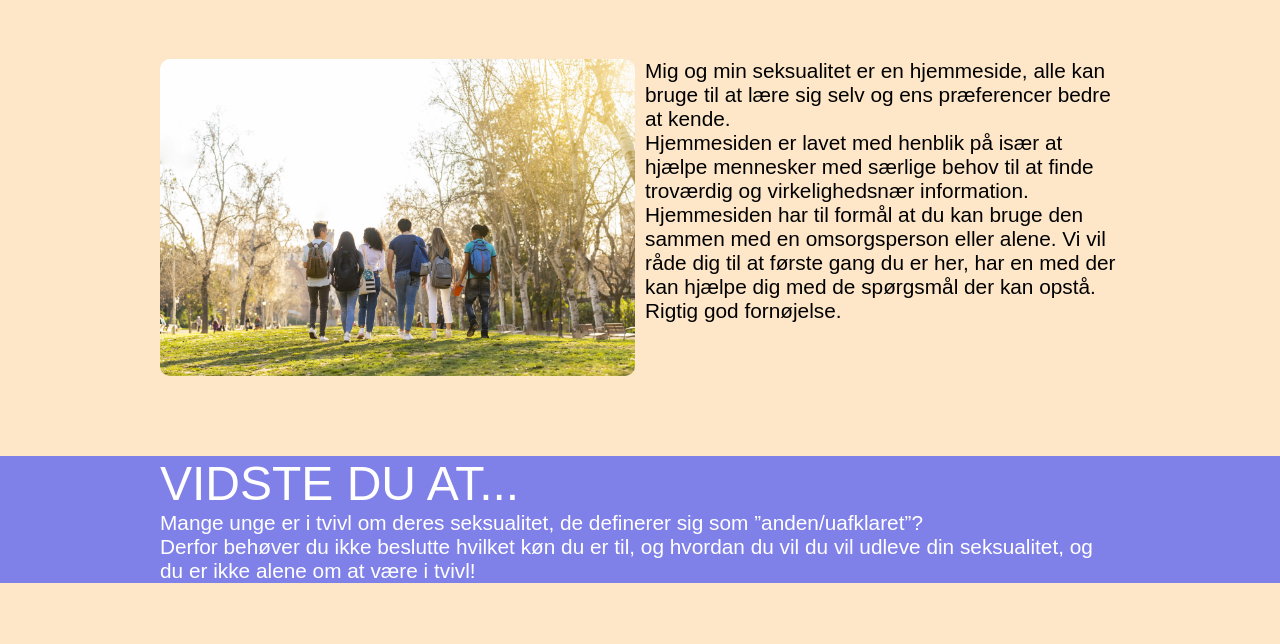
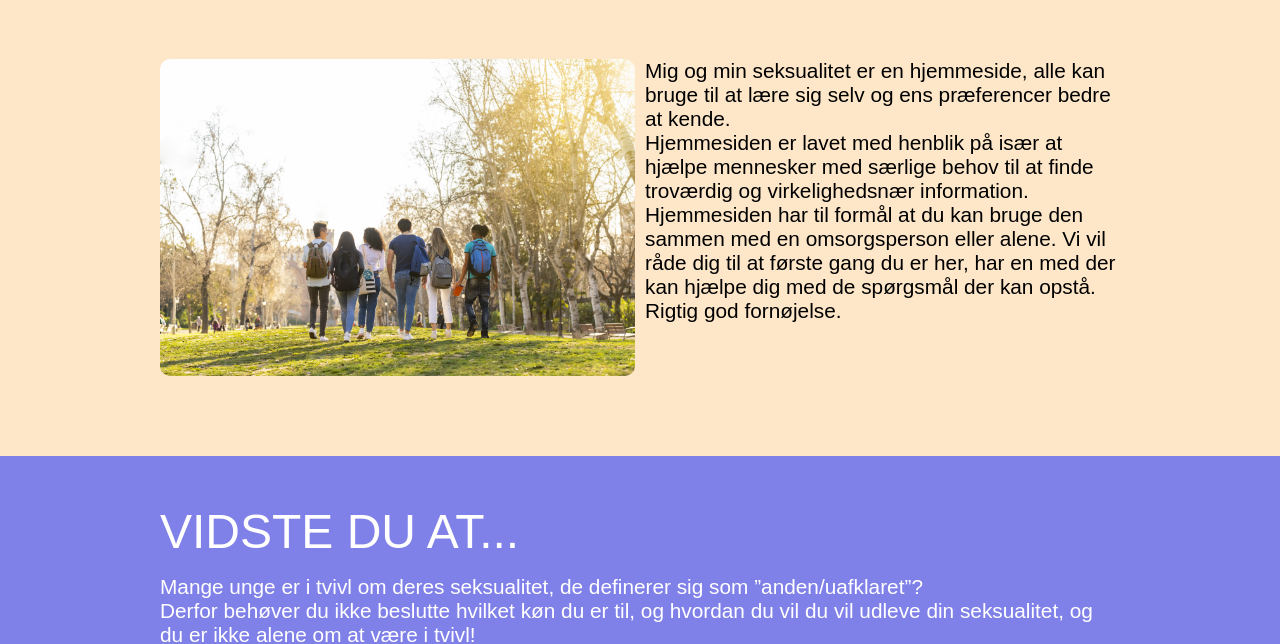
Before and after one commit to laur492w/test_min, a plain HTML site: page index.html in a window 1280 px wide. Shown: the part 316-960 px from the top of the page. Drawn offline with Linux system fonts and the light colour scheme; a web font is replaced by a local one.

Commit message:
padding på blå boks

```diff
--- a/index.html
+++ b/index.html
@@ -109,8 +109,8 @@
 
         <div class="forside_blaa">
             <div class="forside_blaa_p">
-                <h3>VIDSTE DU AT...</h3>
-                <p class="">
+                <h3 class="blaa_p1">VIDSTE DU AT...</h3>
+                <p class="blaa_p2">
                     Mange unge er i tvivl om deres seksualitet, de definerer sig som ”anden/uafklaret”?<br>
                     Derfor behøver du ikke beslutte hvilket køn du er til, og hvordan du vil du vil udleve din
                     seksualitet, og du er ikke
--- a/style.css
+++ b/style.css
@@ -231,6 +231,16 @@ footer {
 .footer_p {
   font-size: 0.9rem;
 }
+
+.blaa_p1 {
+  padding-top: 3rem;
+}
+
+.blaa_p2 {
+  padding-top: 1rem;
+  padding-bottom: 3rem;
+}
+
 /* Style the dropdown menu
 .dropdown {
   position: relative;
```
